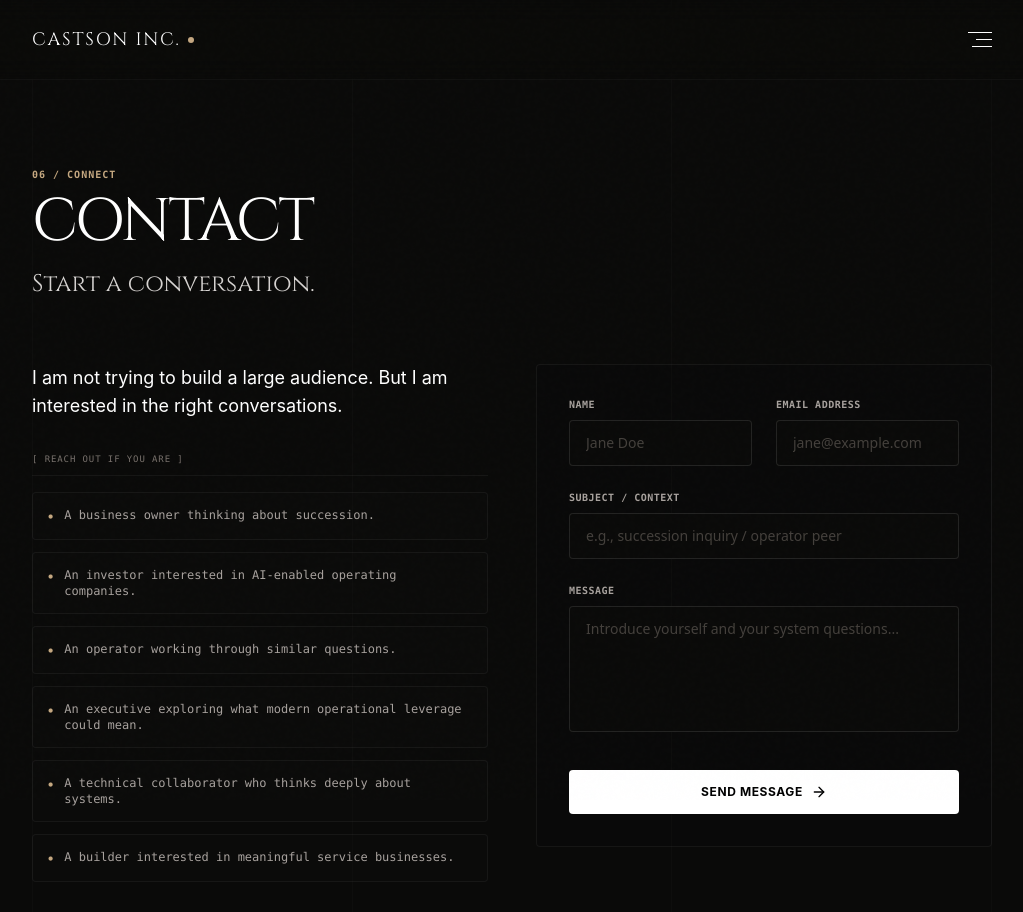
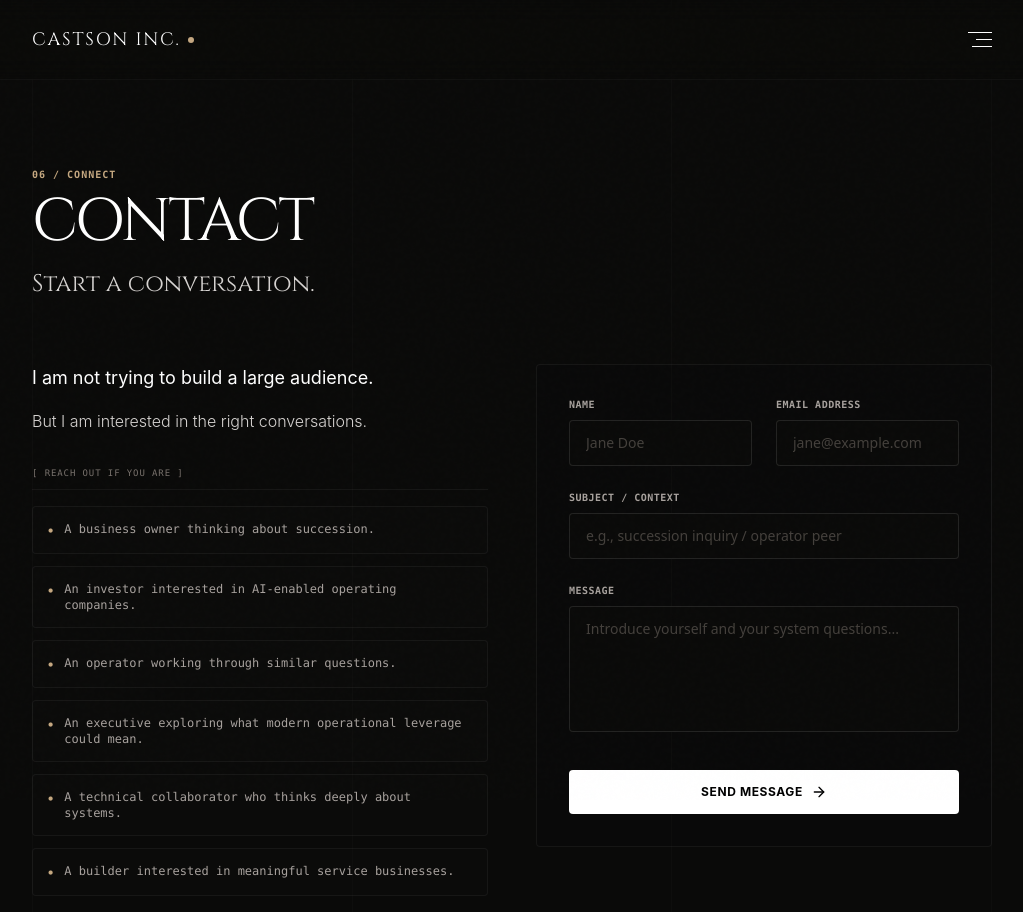
Before and after one commit to ee-prog/castson-site, a Next.js app: page /contact in a window 1280 px wide. Shown: the top 912 px of the page, without its empty margins (128-1151 px from the left). Built offline with nearby package versions, Linux system fonts and the light colour scheme.

Commit message:
Update Contact page copy structure and closing paragraph

```diff
--- a/src/app/contact/page.tsx
+++ b/src/app/contact/page.tsx
@@ -46,9 +46,14 @@ export default function Contact() {
 
           {/* Left Column: Direct Info & Targets */}
           <div className="lg:col-span-6 space-y-8 text-zinc-300 font-light leading-relaxed text-sm sm:text-base fade-up-element visible">
-            <p className="text-lg text-white font-normal">
-              I am not trying to build a large audience. But I am interested in the right conversations.
-            </p>
+            <div className="space-y-4">
+              <p className="text-lg text-white font-normal">
+                I am not trying to build a large audience.
+              </p>
+              <p className="text-zinc-300">
+                But I am interested in the right conversations.
+              </p>
+            </div>
 
             <div className="space-y-4">
               <span className="text-[9px] font-mono text-zinc-500 uppercase tracking-widest block border-b border-white/5 pb-2">
@@ -73,7 +78,7 @@ export default function Contact() {
             </div>
 
             <div className="border-l border-emerald-400/40 pl-4 py-1 text-xs font-mono text-zinc-400">
-              No pitch required. Just signal.
+              If something here connects with something you are building, operating, buying, or trying to understand, I would be glad to hear from you.
             </div>
           </div>
 
```
